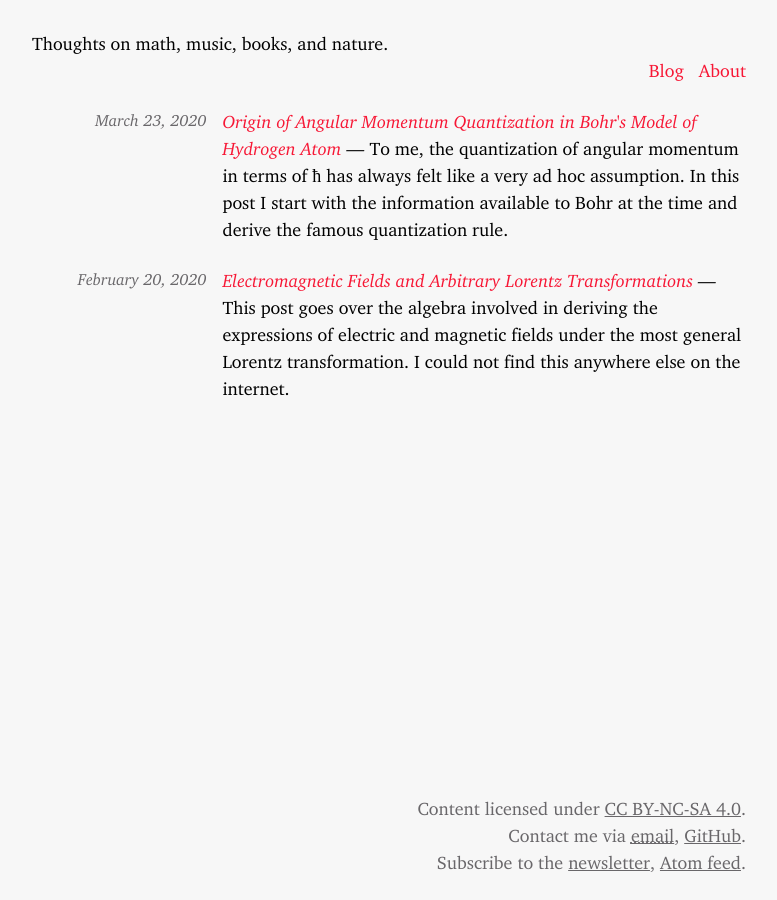
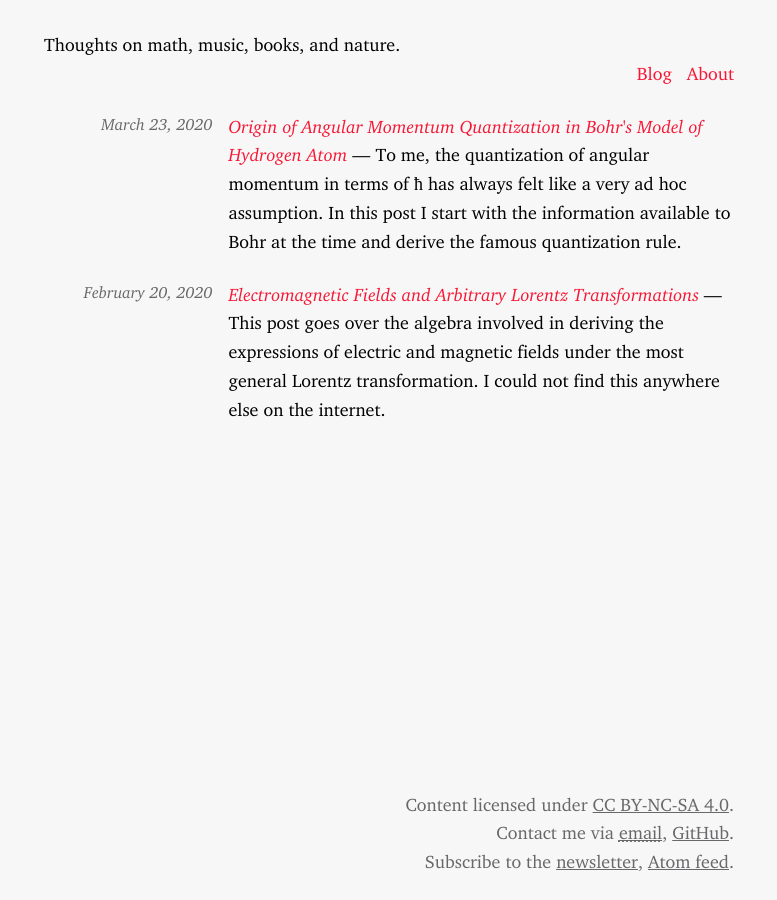
Before and after one commit to LeonardoGoller/LeonardoGoller.github.io, a Jekyll site: the page built from index.html, in a window 1280 px wide. Shown: the whole page, without its empty margins (251-1028 px from the left). Built offline with Jekyll 4.4.1, drawn with Linux system fonts in a browser that asks for light colours; comment, search, counter and statistics services are not loaded.

Commit message:
Revert "cleaned up stylesheet"
This reverts commit af47ef097451b39ef2328bd9e3756b8378730f8d.

```diff
--- a/assets/styles/main.scss
+++ b/assets/styles/main.scss
@@ -10,7 +10,9 @@
 /* Fonts */
 @import 'fonts.scss';
 
-$base-size: 1.8rem;
+$base-font-size: 1.8rem;
+$small-font-size: .9 * $base-font-size;
+$large-font-size: 1.2 * $base-font-size;
 
 $serif: 'Charter', serif;
 $mono: 'Fira Mono', monospace;
@@ -26,17 +28,16 @@
 
 html {
   font-family: $serif;
-  font-kerning: normal;
   font-size: 10px;
 }
 
 body {
   background: $white;
-  font-size: $base-size;
-  line-height: 1.5;
+  font-size: $base-font-size;
+  line-height: 1.6;
   margin: 0 auto;
   max-width: 75rem;
-  padding: 3rem 1.8rem 0;
+  padding: 3rem 3rem 0;
 
   & > * {
     margin-bottom: 2.4rem;
@@ -56,15 +57,15 @@
 }
 
 h1 {
-  font-size: 1.6 * $base-size;
+  font-size: 1.6 * $base-font-size;
 }
 
 h2 {
-  font-size: 1.4 * $base-size;
+  font-size: 1.4 * $base-font-size;
 }
 
 h3 {
-  font-size: 1.2 * $base-size;
+  font-size: 1.2 * $base-font-size;
 }
 
 img,
@@ -84,7 +85,7 @@
   }
 
   figcaption {
-    font-size: .9 * $base-size;
+    font-size: $small-font-size;
     text-align: center;
 
     &::before {
@@ -105,12 +106,12 @@
   box-shadow: 0 0 .1rem $grey;
   display: inline-block;
   font-family: $mono;
-  font-size: .8 * $base-size;
-  padding: 0 .3rem;
+  font-size: $small-font-size;
+  padding: 0;
 
   pre > & {
     display: block;
-    overflow: auto;
+    overflow-y: scroll;
     padding: .4rem 1.4rem;
   }
 }
@@ -172,7 +173,7 @@
     color: $grey;
     display: flex;
     flex: 1;
-    font-size: .9 * $base-size;
+    font-size: $small-font-size;
     font-style: italic;
     padding-right: 1.6rem;
     text-align: right;
@@ -185,7 +186,7 @@
 
     h2 {
       display: inline;
-      font-size: $base-size;
+      font-size: $base-font-size;
       font-style: italic;
       font-weight: normal;
 
```
